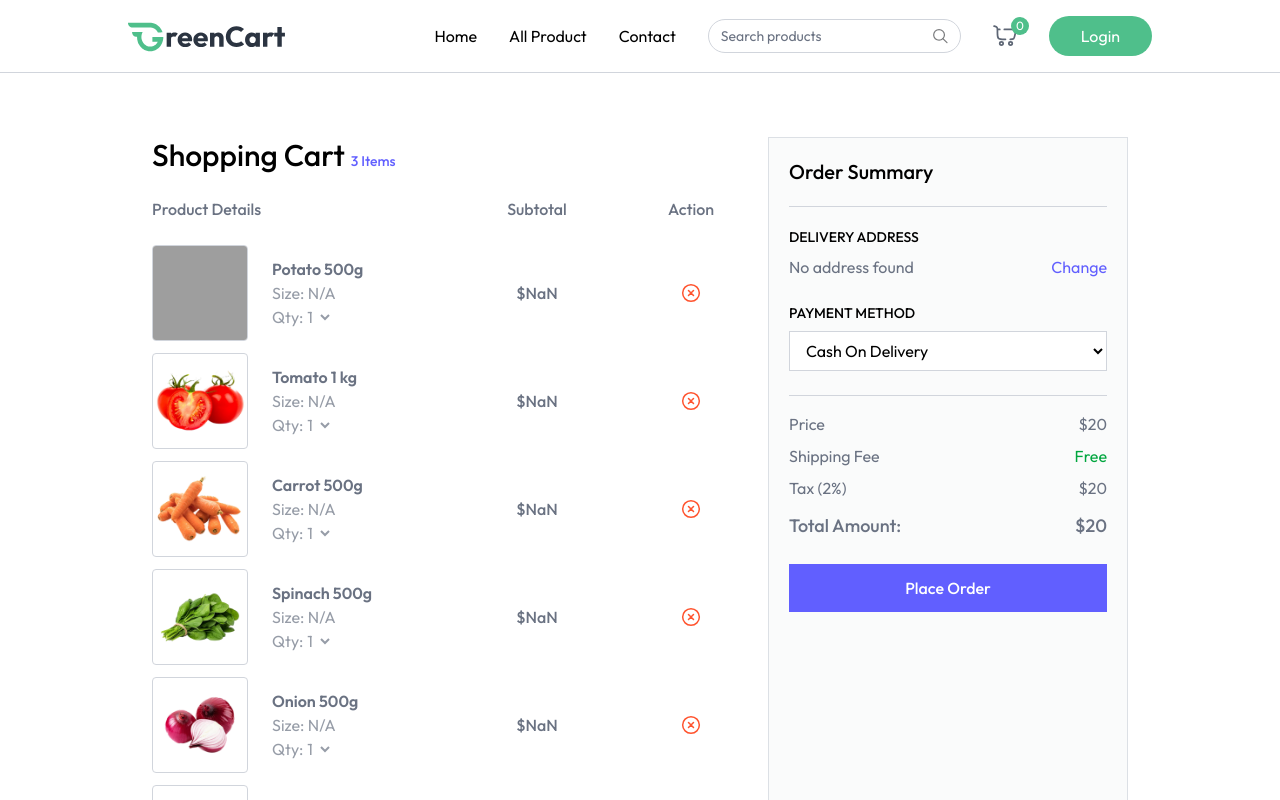
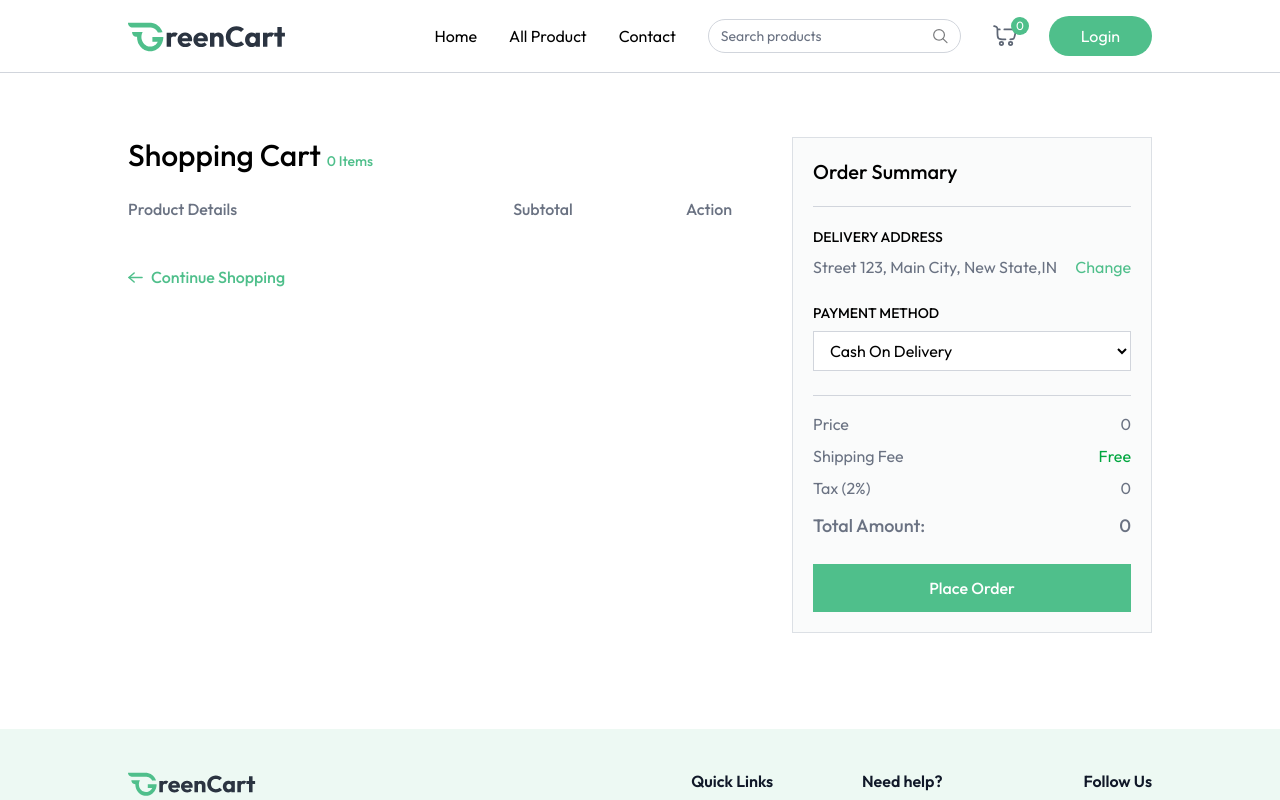
Before and after one commit to pankajsharma81/greencart, a React (Vite) app in the folder client/: page /cart in a window 1280 px wide. Shown: the top 800 px of the page. Built offline with nearby package versions, Linux system fonts and the light colour scheme; grey boxes are pictures that could not be loaded.

Commit message:
Refactor Cart component to manage cart items and addresses; update UI to reflect dynamic cart count and total amount

```diff
--- a/client/src/pages/Cart.jsx
+++ b/client/src/pages/Cart.jsx
@@ -1,23 +1,50 @@
-import { useState } from "react";
+import { useEffect, useState } from "react";
 import { useAppContext } from "../context/AppContext";
+import { assets, dummyAddress } from "../assets/assets";
 
 const Cart = () => {
   const {
-    navigate,
     products,
     currency,
+    cartItems,
+    removeFromCart,
     updateCartItem,
-    removeFromCart,
+    navigate,
     getCartCount,
     getCartAmount,
   } = useAppContext();
+  const [cartArray, setCartArray] = useState([]);
+  const [addresses, setAddresses] = useState(dummyAddress);
   const [showAddress, setShowAddress] = useState(false);
+  const [selectedAddress, setSelectedAddress] = useState(dummyAddress[0]);
+  const [paymentOption, setPaymentOption] = useState("COD");
 
-  return (
-    <div className="flex flex-col md:flex-row py-16 max-w-6xl w-full px-6 mx-auto">
+  const getCart = () => {
+    let tempArray = [];
+    for (const key in cartItems) {
+      const product = products.find((item) => item._id === key);
+      product.quantity = cartItems[key];
+      tempArray.push(product);
+    }
+    setCartArray(tempArray);
+  };
+
+  const placeOrder = async () => {};
+
+  useEffect(() => {
+    if (products.length > 0 && cartItems) {
+      getCart();
+    }
+  }, [products, cartItems]);
+
+  return products.length > 0 && cartItems ? (
+    <div className="flex flex-col md:flex-row mt-16">
       <div className="flex-1 max-w-4xl">
         <h1 className="text-3xl font-medium mb-6">
-          Shopping Cart <span className="text-sm text-indigo-500">3 Items</span>
+          Shopping Cart{" "}
+          <span className="text-sm text-primary">
+            {getCartCount()} Items
+          </span>
         </h1>
 
         <div className="grid grid-cols-[2fr_1fr_1fr] text-gray-500 text-base font-medium pb-3">
@@ -26,16 +53,24 @@
           <p className="text-center">Action</p>
         </div>
 
-        {products.map((product, index) => (
+        {cartArray.map((product, index) => (
           <div
             key={index}
             className="grid grid-cols-[2fr_1fr_1fr] text-gray-500 items-center text-sm md:text-base font-medium pt-3"
           >
             <div className="flex items-center md:gap-6 gap-3">
-              <div className="cursor-pointer w-24 h-24 flex items-center justify-center border border-gray-300 rounded overflow-hidden">
+              <div
+                onClick={() => {
+                  navigate(
+                    `/products/${product.category.toLowerCase()}/${product._id}`
+                  );
+                  scrollTo(0, 0);
+                }}
+                className="cursor-pointer w-24 h-24 flex items-center justify-center border border-gray-300 rounded overflow-hidden"
+              >
                 <img
                   className="max-w-full h-full object-cover"
-                  src={product.image}
+                  src={product.image[0]}
                   alt={product.name}
                 />
               </div>
@@ -43,12 +78,16 @@
                 <p className="hidden md:block font-semibold">{product.name}</p>
                 <div className="font-normal text-gray-500/70">
                   <p>
-                    Size: <span>{product.size || "N/A"}</span>
+                    Weight: <span>{product.weight || "N/A"}</span>
                   </p>
                   <div className="flex items-center">
                     <p>Qty:</p>
-                    <select className="outline-none">
-                      {Array(5)
+                    <select onChange={e => updateCartItem(product._id,Number(e.target.value))}
+                    value={cartItems[product._id]}
+                    className="outline-none">
+                      {Array(
+                        cartItems[product._id] > 9 ? cartItems[product._id] : 9
+                      )
                         .fill("")
                         .map((_, index) => (
                           <option key={index} value={index + 1}>
@@ -61,44 +100,36 @@
               </div>
             </div>
             <p className="text-center">
-              ${product.offerPrice * product.quantity}
+              {currency}
+              {product.offerPrice * product.quantity}
             </p>
-            <button className="cursor-pointer mx-auto">
-              <svg
-                width="20"
-                height="20"
-                viewBox="0 0 20 20"
-                fill="none"
-                xmlns="http://www.w3.org/2000/svg"
+            <button
+              onClick={() => {
+                removeFromCart(product._id);
+              }}
+              className="cursor-pointer mx-auto"
             >
-                <path
-                  d="m12.5 7.5-5 5m0-5 5 5m5.833-2.5a8.333 8.333 0 1 1-16.667 0 8.333 8.333 0 0 1 16.667 0"
-                  stroke="#FF532E"
-                  strokeWidth="1.5"
-                  strokeLinecap="round"
-                  strokeLinejoin="round"
+              <img
+                src={assets.remove_icon}
+                alt="remove"
+                className="inline-block w-6 h-6"
               />
-              </svg>
             </button>
           </div>
         ))}
 
-        <button className="group cursor-pointer flex items-center mt-8 gap-2 text-indigo-500 font-medium">
-          <svg
-            width="15"
-            height="11"
-            viewBox="0 0 15 11"
-            fill="none"
-            xmlns="http://www.w3.org/2000/svg"
+        <button
+          onClick={() => {
+            navigate("/products");
+            scrollTo(0, 0);
+          }}
+          className="group cursor-pointer flex items-center mt-8 gap-2 text-primary font-medium"
         >
-            <path
-              d="M14.09 5.5H1M6.143 10 1 5.5 6.143 1"
-              stroke="#615fff"
-              strokeWidth="1.5"
-              strokeLinecap="round"
-              strokeLinejoin="round"
+          <img
+            className="group-hover:-translate-x-1 transition"
+            src={assets.arrow_right_icon_colored}
+            alt="arrow"
           />
-          </svg>
           Continue Shopping
         </button>
       </div>
@@ -110,24 +141,34 @@
         <div className="mb-6">
           <p className="text-sm font-medium uppercase">Delivery Address</p>
           <div className="relative flex justify-between items-start mt-2">
-            <p className="text-gray-500">No address found</p>
+            <p className="text-gray-500">
+              {selectedAddress
+                ? `${selectedAddress.street}, ${selectedAddress.city}, ${selectedAddress.state},${selectedAddress.country} `
+                : "No address found"}
+            </p>
             <button
               onClick={() => setShowAddress(!showAddress)}
-              className="text-indigo-500 hover:underline cursor-pointer"
+              className="text-primary hover:underline cursor-pointer"
             >
               Change
             </button>
             {showAddress && (
               <div className="absolute top-12 py-1 bg-white border border-gray-300 text-sm w-full">
+                {addresses.map((address, index) => (
                   <p
-                  onClick={() => setShowAddress(false)}
+                    key={index}
+                    onClick={() => {
+                      setSelectedAddress(address);
+                      setShowAddress(false);
+                    }}
                     className="text-gray-500 p-2 hover:bg-gray-100"
                   >
-                  New York, USA
+                    {address.street},{address.city},{address.state},
+                    {address.country}
                   </p>
-                <p
-                  onClick={() => setShowAddress(false)}
-                  className="text-indigo-500 text-center cursor-pointer p-2 hover:bg-indigo-500/10"
+                ))}                <p
+                  onClick={() => navigate("/add-address")}
+                  className="text-primary text-center cursor-pointer p-2 hover:bg-primary/10"
                 >
                   Add address
                 </p>
@@ -137,7 +178,10 @@
 
           <p className="text-sm font-medium uppercase mt-6">Payment Method</p>
 
-          <select className="w-full border border-gray-300 bg-white px-3 py-2 mt-2 outline-none">
+          <select
+            onChange={(e) => setPaymentOption(e.target.value)}
+            className="w-full border border-gray-300 bg-white px-3 py-2 mt-2 outline-none"
+          >
             <option value="COD">Cash On Delivery</option>
             <option value="Online">Online Payment</option>
           </select>
@@ -148,7 +192,10 @@
         <div className="text-gray-500 mt-4 space-y-2">
           <p className="flex justify-between">
             <span>Price</span>
-            <span>$20</span>
+            <span>
+              {currency}
+              {getCartAmount()}
+            </span>
           </p>
           <p className="flex justify-between">
             <span>Shipping Fee</span>
@@ -156,20 +203,29 @@
           </p>
           <p className="flex justify-between">
             <span>Tax (2%)</span>
-            <span>$20</span>
+            <span>
+              {currency}
+              {(getCartAmount() * 2) / 100}
+            </span>
           </p>
           <p className="flex justify-between text-lg font-medium mt-3">
             <span>Total Amount:</span>
-            <span>$20</span>
+            <span>
+              {currency}
+              {getCartAmount() + (getCartAmount() * 2) / 100}
+            </span>
           </p>
         </div>
 
-        <button className="w-full py-3 mt-6 cursor-pointer bg-indigo-500 text-white font-medium hover:bg-indigo-600 transition">
-          Place Order
+        <button
+          onClick={placeOrder}
+          className="w-full py-3 mt-6 cursor-pointer bg-primary text-white font-medium hover:bg-primary-dull transition"
+        >
+          {paymentOption === "COD" ? "Place Order" : "Proceed to Checkout"}
         </button>
       </div>
     </div>
-  );
+  ) : null;
 };
 
 export default Cart;
```
Lines whose indentation alone changed are shown as unchanged.
